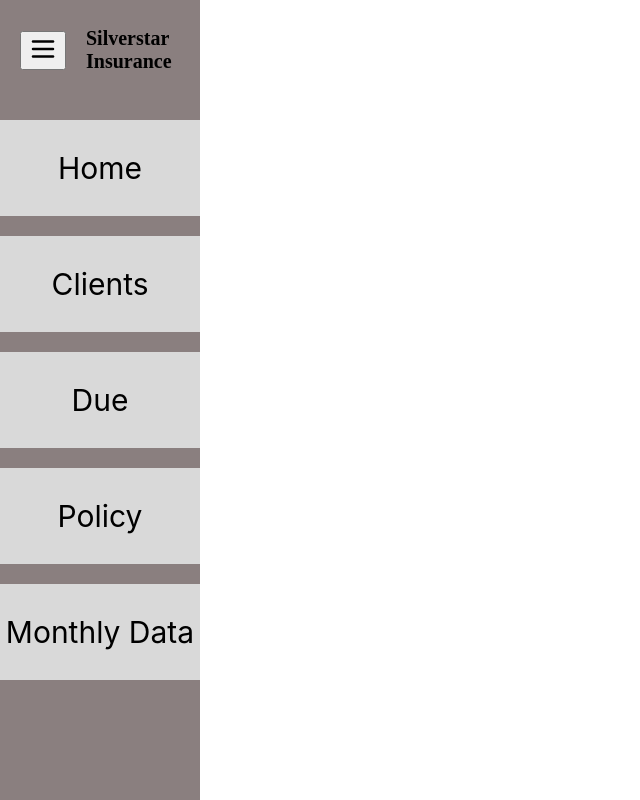
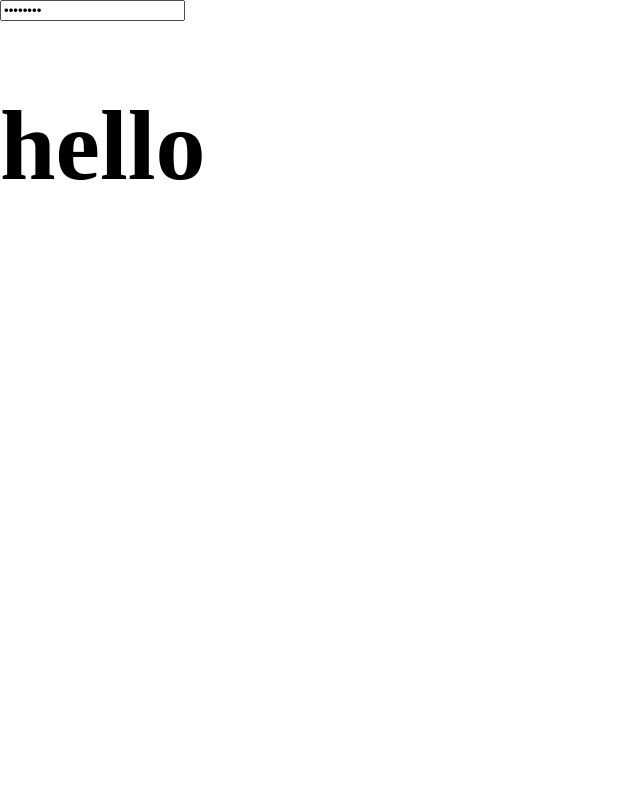
Before and after one commit to WNTERFX/insurance-client-page, a React (Create React App) app: page / in a window 1280 px wide. Shown: the whole page, without its empty margins (0-640 px from the left). Built offline with nearby package versions, Linux system fonts and the light colour scheme.

Commit message:
i done layouting the loginform

```diff
--- a/src/App.js
+++ b/src/App.js
@@ -1,7 +1,9 @@
+import LoginForm from './LoginForm';
 import NavBar from './NavBar';
 
 function App() {
-  return  <NavBar />
+  return <LoginForm/>
+
 
 }
 
--- /dev/null
+++ b/src/LoginForm.js
@@ -0,0 +1,17 @@
+import "./login.css"
+export default function LoginForm(){
+    return(
+
+        <div>
+             <input type="password"id="pass" name="pass" value="password"/>
+             <h1 className="hi">hello</h1>
+
+
+        </div>
+
+
+
+
+
+    );
+}
--- a/src/NavBar.js
+++ b/src/NavBar.js
@@ -17,6 +17,8 @@ export default function NavBar() {
       <a href="#" className="side-bar-item">Due</a>
       <a href="#" className="side-bar-item">Policy</a>
       <a href="#" className="side-bar-item">Monthly Data</a>
+      <a href="#" className="side-bar-item">Login</a>
+
     </div>
   </div>
   );
--- a/src/index.js
+++ b/src/index.js
@@ -2,6 +2,8 @@ import React from 'react'
 import ReactDOM from 'react-dom/client'
 import App from './App'
 import "./styles.css"
+
+
 
 const root = ReactDOM.createRoot(document.getElementById('root'));
 root.render(
--- /dev/null
+++ b/src/login.css
@@ -0,0 +1,6 @@
+*{
+    box-sizing: border-box;
+}
+.hi{
+    font-size: 100px;
+}
```
